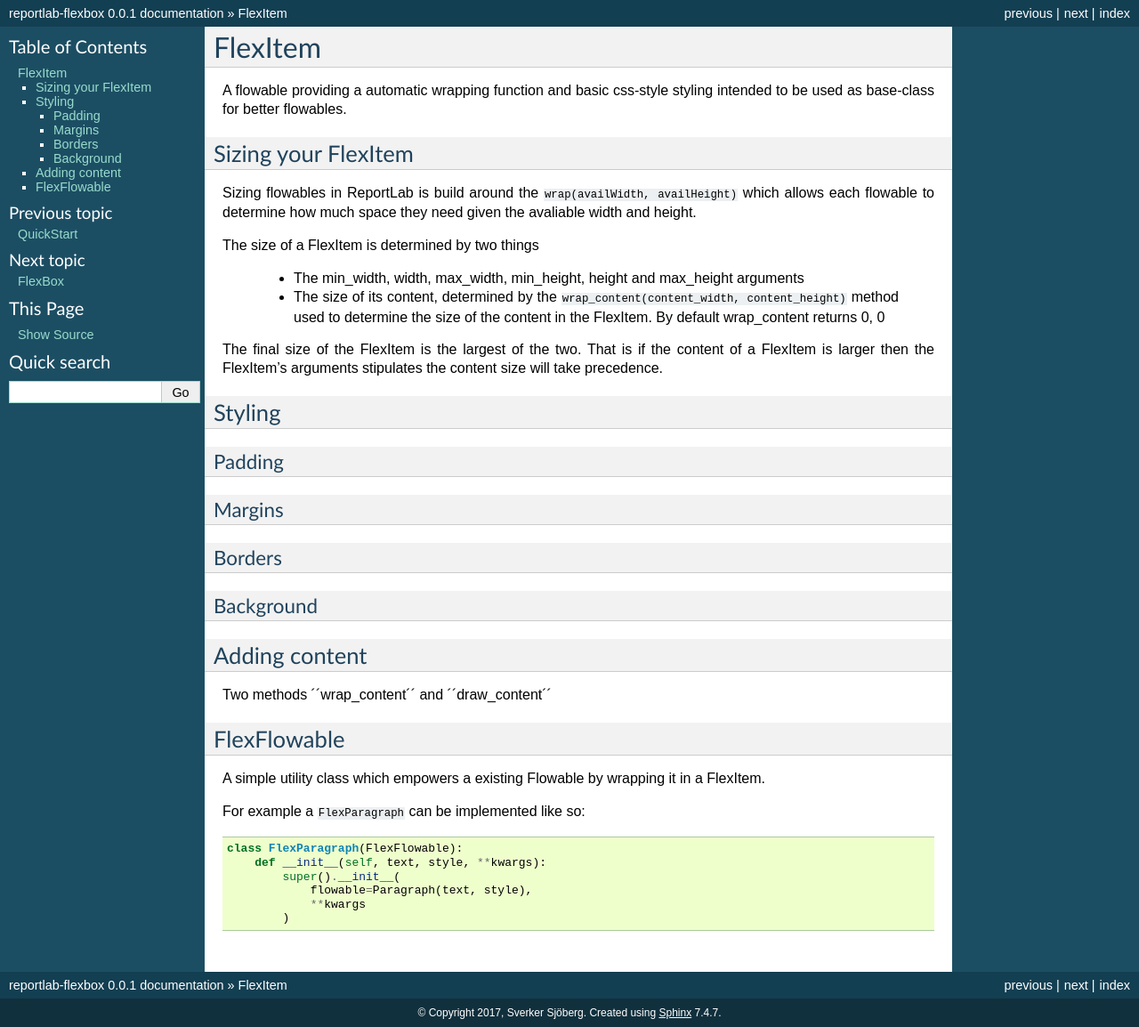
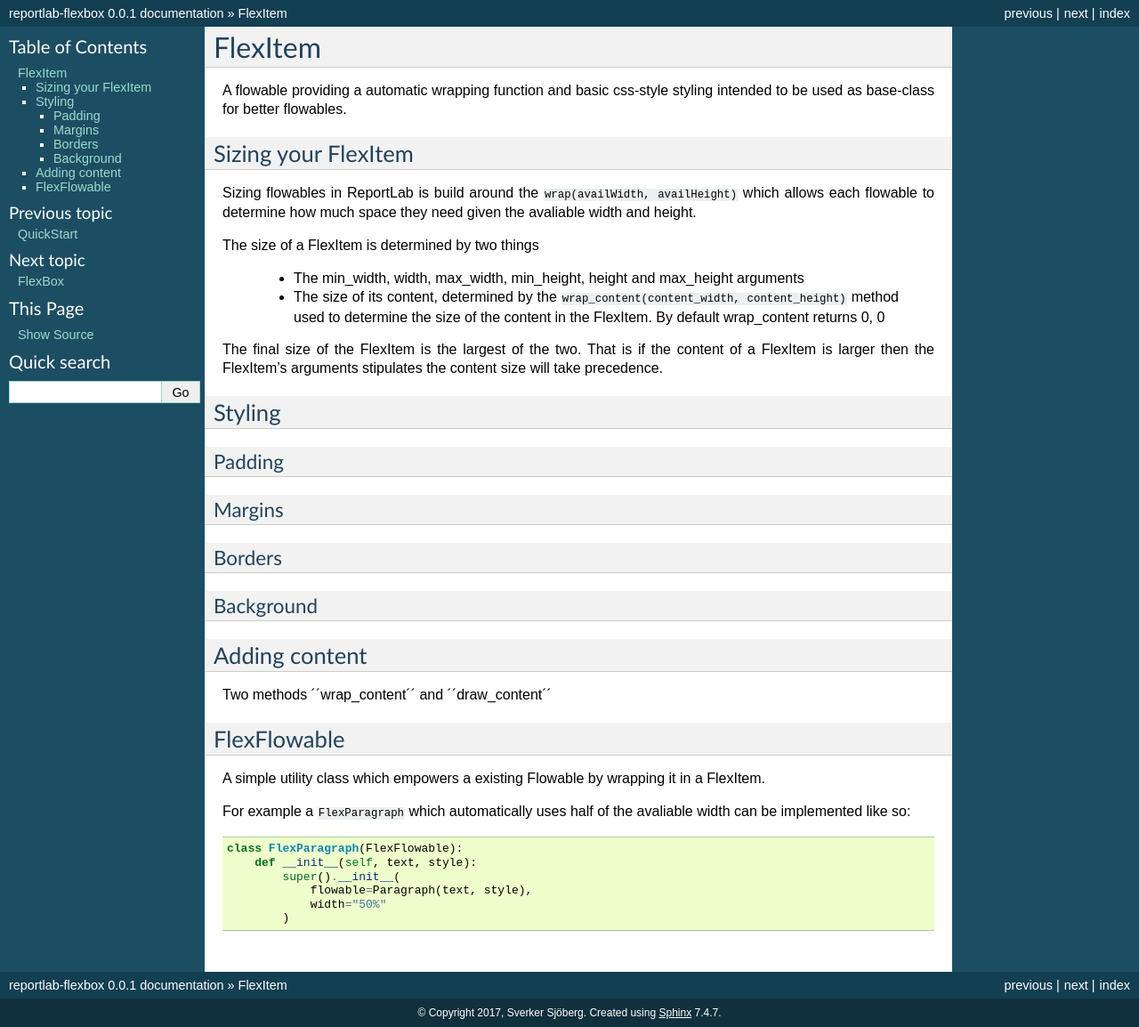
Before and after one commit to SverkerSbrg/reportlab-flexbox, a Sphinx documentation site: the page built from docs/flex_item.rst, in a window 1280 px wide. Shown: the whole page at 89% size. Built offline with Sphinx 7.4.7, drawn with Linux system fonts in a browser that asks for light colours.

Commit message:
work on docs

```diff
--- a/docs/examples/flex_paragraph.py
+++ b/docs/examples/flex_paragraph.py
@@ -4,8 +4,8 @@
 
 
 class FlexParagraph(FlexFlowable):
-    def __init__(self, text, style, **kwargs):
+    def __init__(self, text, style):
         super().__init__(
             flowable=Paragraph(text, style),
-            **kwargs
+            width="50%"
         )
--- a/docs/flex_item.rst
+++ b/docs/flex_item.rst
@@ -46,7 +46,7 @@
 ------------
 A simple utility class which empowers a existing Flowable by wrapping it in a FlexItem.
 
-For example a ``FlexParagraph`` can be implemented like so:
+For example a ``FlexParagraph`` which automatically uses half of the avaliable width can be implemented like so:
 
 .. literalinclude:: examples/flex_paragraph.py
     :lines: 6-11
```
